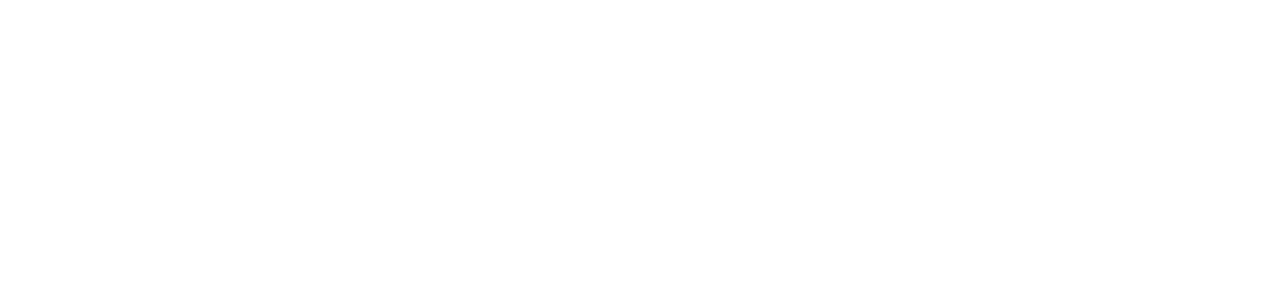
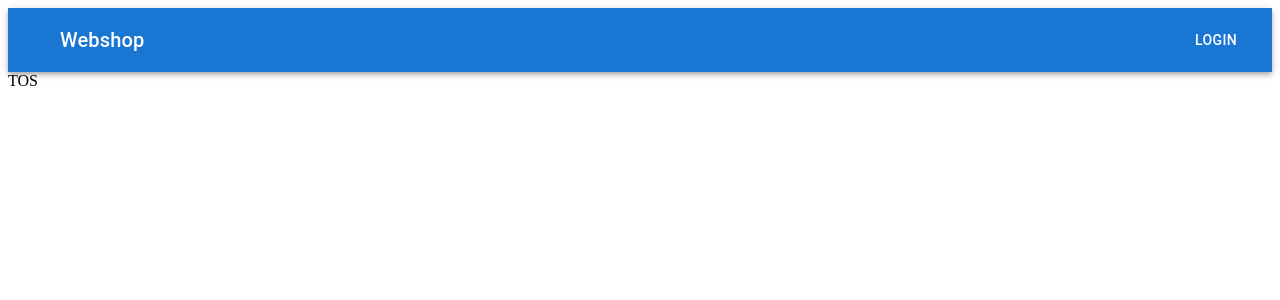
Before and after one commit to Mordai/PPKE-ITK-webprog-shop, a React (Vite) app: page /tos in a window 1280 px wide. Before the commit this address had no page. Shown: the top 300 px of the page. Built offline with nearby package versions, Linux system fonts and the light colour scheme; the HTML template or start-up script is replaced by a standard one.

Commit message:
Added a lot of things

```diff
--- a/package.json
+++ b/package.json
@@ -13,6 +13,7 @@
     "@emotion/react": "^11.11.4",
     "@emotion/styled": "^11.11.5",
     "@mui/material": "^5.15.15",
+    "axios": "^1.6.8",
     "react": "^18.2.0",
     "react-dom": "^18.2.0"
   },
--- a/src/App.tsx
+++ b/src/App.tsx
@@ -1,13 +1,24 @@
 import {BrowserRouter, Route, Routes} from "react-router-dom";
 import Home from "./Home";
 import MainLayout from "./MainLayout";
+import TOS from "./TOS.tsx";
+import {useState} from "react";
+import Basket from "./Basket.tsx";
+import {BasketItemData, ProductData} from "./Types.ts";
 
 function App() {
-  return (
+    const [basketContent, setBasketContent] = useState<BasketItemData[]>([])
+
+    const addToBasket = (product: ProductData) => {
+        //setBasketContent([...basketContent, product])
+    }
+    return (
       <BrowserRouter>
           <Routes>
               <Route path={"/"}  element={<MainLayout/>}>
-                  <Route index element={<Home/>}/>
+                  <Route index element={<Home addToBasket={addToBasket}/>}/>
+                  <Route path={'basket'} element={<Basket basketData={basketContent}/>}/>
+                  <Route path={'tos'} element={<TOS/>}/>
               </Route>
           </Routes>
       </BrowserRouter>
--- /dev/null
+++ b/src/Basket.tsx
@@ -0,0 +1,9 @@
+import {BasketItemData} from "./Types.ts";
+
+type BasketProps = {
+    basketData: BasketItemData[]
+}
+export default function Basket(props: BasketProps) {
+    return <>
+        {props.basketData.map((item) => {item.product.name})}</>
+}
--- a/src/Home.tsx
+++ b/src/Home.tsx
@@ -1,3 +1,24 @@
-export default function Home() {
-    return <>:)</>
+import axios from "axios";
+import {useEffect, useState} from "react";
+import ProductCard from "./ProductCard.tsx";
+import {ProductData} from "./Types.ts";
+
+type HomeProps = {
+    addToBasket: (product: ProductData) => void;
 }
+
+export default function Home(props: HomeProps) {
+    const apiURL = "http://beta.dev.itk.ppke.hu/webprog/example/api/"
+    const [products, setProducts] = useState<ProductData[]>([])
+
+    useEffect(() => {
+        axios.get<ProductData[]>(apiURL + "listProducts")
+            .then((data) => {
+                setProducts(data.data);
+            })
+    }, [])
+
+    return <>
+        {products.map((product) => (<ProductCard key={product.id} product={product} addToBasket={props.addToBasket}/>))}
+    </>
+}
--- a/src/MainLayout.tsx
+++ b/src/MainLayout.tsx
@@ -1,7 +1,28 @@
 import {Outlet} from "react-router-dom";
+import {AppBar, Box, Button, IconButton, Toolbar, Typography} from "@mui/material";
 
 export default function MainLayout() {
     return(
+        <>
+        <Box component={'div'} sx={{ flexGrow: 1 }}>
+            <AppBar position="static">
+                <Toolbar>
+                    <IconButton
+                        size="large"
+                        edge="start"
+                        color="inherit"
+                        aria-label="menu"
+                        sx={{ mr: 2 }}
+                    >
+                    </IconButton>
+                    <Typography variant="h6" component="div" sx={{ flexGrow: 1 }}>
+                        Webshop
+                    </Typography>
+                    <Button color="inherit">Login</Button>
+                </Toolbar>
+            </AppBar>
+        </Box>
         <Outlet/>
+        </>
     )
 }
--- /dev/null
+++ b/src/ProductCard.tsx
@@ -0,0 +1,28 @@
+import {Button, Card, CardActions, CardContent, Typography} from "@mui/material";
+import {ProductData} from "./Types.ts";
+
+type ProductCardProps = {
+    product: ProductData;
+    addToBasket: (product: ProductData) => void;
+}
+
+export default function ProductCard(props: ProductCardProps){
+    return (
+        <Card sx={{ minWidth: 275 }}>
+            <CardContent>
+                <Typography variant='h1' sx={{ fontSize: 14 }} color="text.secondary" gutterBottom>
+                    {props.product.name}
+                </Typography>
+                <Typography sx={{ mb: 1.5 }} color="text.secondary">
+                    {props.product.price.toLocaleString("hu")} Ft
+                </Typography>
+                <Typography variant="body2">
+                    {props.product.stock} db
+                </Typography>
+            </CardContent>
+            <CardActions>
+                <Button size="small">Kosárba vele!</Button>
+            </CardActions>
+        </Card>
+    )
+}
--- /dev/null
+++ b/src/TOS.tsx
@@ -0,0 +1,3 @@
+export default function TOS(){
+    return <>TOS</>
+}
--- /dev/null
+++ b/src/Types.ts
@@ -0,0 +1,13 @@
+export type ProductData = {
+    id: number
+    name: string
+    price: number
+    promo: boolean
+    stock: number
+}
+
+export type BasketItemData = {
+    id: number,
+    product: ProductData
+    quantity: number
+}
```
Also changed, not shown: 1 other file (tests, documents, lock files or other folders).
